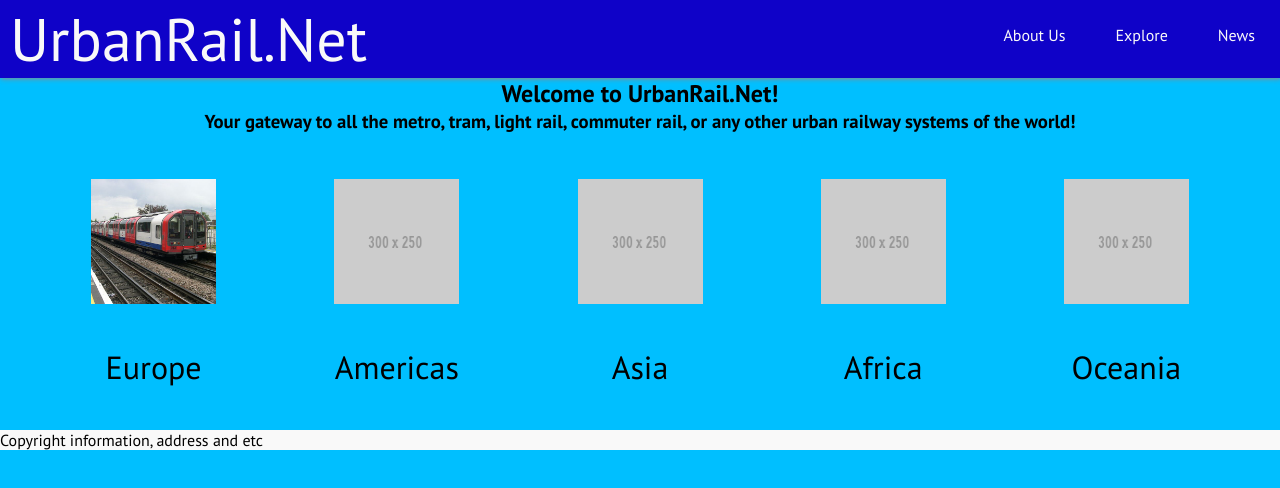
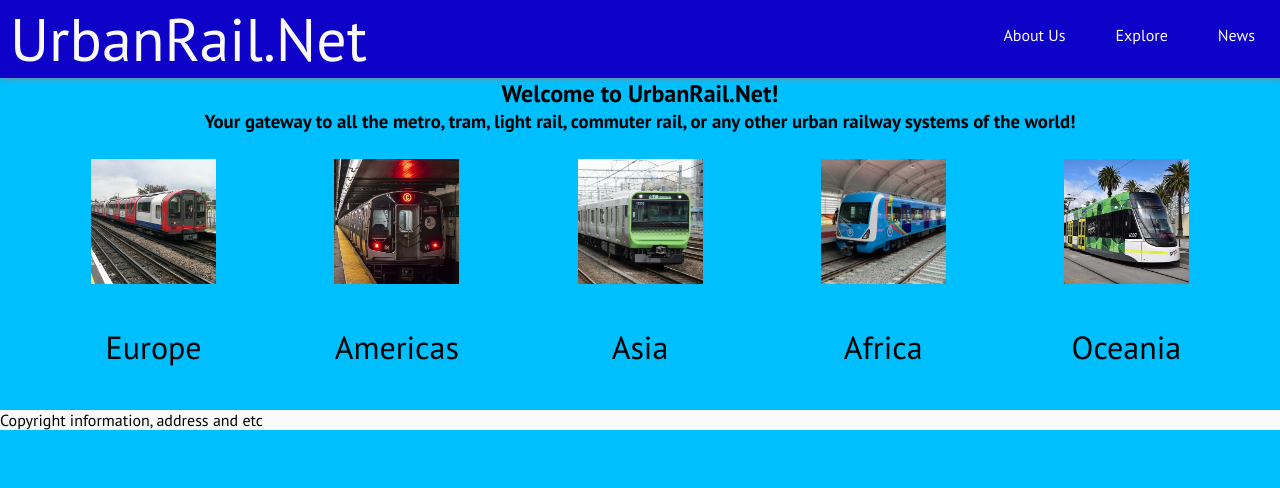
Before and after one commit to KSC3007/FEDAssignment1, a plain HTML site: page index.html in a window 1280 px wide. Drawn offline with Linux system fonts and the light colour scheme; files whose address does not match are found by name.

Commit message:
Added the final images

```diff
--- a/index.html
+++ b/index.html
@@ -31,14 +31,15 @@
         <script src="script.js"></script>
         <h1><center>Welcome to UrbanRail.Net!</center></h1>
         <h3><center>Your gateway to all the metro, tram, light rail, commuter rail, or any other urban railway systems of the world!</center></h3>
-        <br>
+        <beg
         <p>
           <ul class="flex-container">
-            <li class="flex-item"><img onmouseover="bigImg(this)" onmouseout="normalImg(this)" border="0" src="640px-1992_Stock_at_East_Acton.jpeg" alt="Europe" style="width:125px;height:125px;"><br>Europe</li>
-            <li class="flex-item"><img onmouseover="bigImg(this)" onmouseout="normalImg(this)" border="0" src="300x250.gif" alt="Americas" style="width:125px;height:125px;"><br>Americas</li>
-            <li class="flex-item"><img onmouseover="bigImg(this)" onmouseout="normalImg(this)" border="0" src="300x250.gif" alt="Asia" style="width:125px;height:125px;"><br>Asia</li>
-            <li class="flex-item"><img onmouseover="bigImg(this)" onmouseout="normalImg(this)" border="0" src="300x250.gif" alt="Africa" style="width:125px;height:125px;"><br>Africa</li>
-            <li class="flex-item"><img onmouseover="bigImg(this)" onmouseout="normalImg(this)" border="0" src="300x250.gif" alt="Oceania" style="width:125px;height:125px;"><br>Oceania</li>
+
+            <li class="flex-item"><img onmouseover="bigImg(this)" onmouseout="normalImg(this)" border="0" src="C:\Users\65881\Documents\Data\Ngee Ann Poly\Diploma in Information Technology\Front-End Development\FED Assignment 1\FED_S10243956_ShanChun_Assg1_webs\assgnimages\640px-1992_Stock_at_East_Acton.jpeg" alt="Europe" style="width:125px;height:125px;"><br>Europe</li>
+            <li class="flex-item"><img onmouseover="bigImg(this)" onmouseout="normalImg(this)" border="0" src="C:\Users\65881\Documents\Data\Ngee Ann Poly\Diploma in Information Technology\Front-End Development\FED Assignment 1\FED_S10243956_ShanChun_Assg1_webs\assgnimages\640px-R179_C_train_at_West_4th_Street.jpg" alt="Americas" style="width:125px;height:125px;"><br>Americas</li>
+            <li class="flex-item"><img onmouseover="bigImg(this)" onmouseout="normalImg(this)" border="0" src="C:\Users\65881\Documents\Data\Ngee Ann Poly\Diploma in Information Technology\Front-End Development\FED Assignment 1\FED_S10243956_ShanChun_Assg1_webs\assgnimages\20180119E235640a.jpg" alt="Asia" style="width:125px;height:125px;"><br>Asia</li>
+            <li class="flex-item"><img onmouseover="bigImg(this)" onmouseout="normalImg(this)" border="0" src="C:\Users\65881\Documents\Data\Ngee Ann Poly\Diploma in Information Technology\Front-End Development\FED Assignment 1\FED_S10243956_ShanChun_Assg1_webs\assgnimages\WhatsApp-Image-2023-01-24-at-13.38.36-1.jpeg" alt="Africa" style="width:125px;height:125px;"><br>Africa</li>
+            <li class="flex-item"><img onmouseover="bigImg(this)" onmouseout="normalImg(this)" border="0" src="C:\Users\65881\Documents\Data\Ngee Ann Poly\Diploma in Information Technology\Front-End Development\FED Assignment 1\FED_S10243956_ShanChun_Assg1_webs\assgnimages\640px-Melbourne_Tram_E-Class_6007.jpg" alt="Oceania" style="width:125px;height:125px;"><br>Oceania</li>
           </ul>
         </p>
       </article>
@@ -47,7 +48,6 @@
       <article>
         <p>Copyright information, address and etc</p>
       </article>
-
     </footer>
   </body>
 </html>
```
Also changed, not shown: news.html (+0 -1 lines), 300x250.gif (deleted), assgnimages/20180119E235640a.jpg (added), assgnimages/640px-1992_Stock_at_East_Acton.jpeg (renamed from 640px-1992_Stock_at_East_Acton.jpeg), assgnimages/640px-Melbourne_Tram_E-Class_6007.jpg (added), assgnimages/640px-R179_C_train_at_West_4th_Street.jpg (added), assgnimages/WhatsApp-Image-2023-01-24-at-13.38.36-1.jpeg (added), 1 other file.
